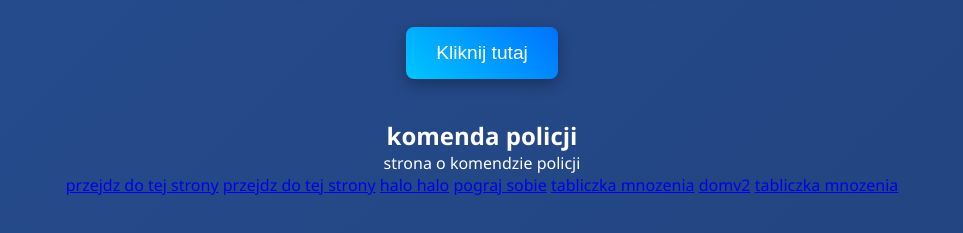
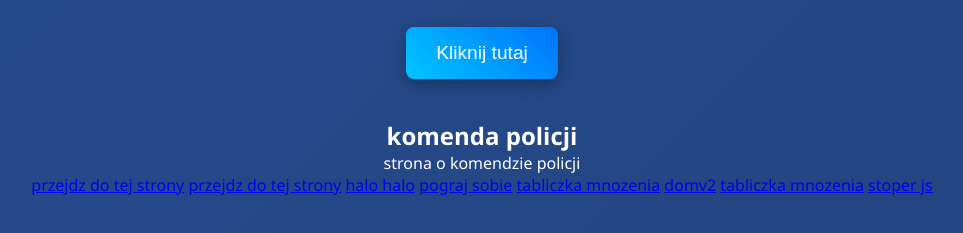
Before and after one commit to sztywniak59/sztywniak59.github.io, a plain HTML site: page index.html in a window 1280 px wide. Shown: the part 331-564 px from the top of the page, without its empty margins (158-1121 px from the left). Drawn offline with Linux system fonts and the light colour scheme.

Commit message:
Update index.html

```diff
--- a/index.html
+++ b/index.html
@@ -105,6 +105,7 @@
     <a href="tabliczka.html">tabliczka mnozenia</a>
     <a href= "domv2.html" target="_blank">domv2</a>
     <a href="metodytablicowe.html">tabliczka mnozenia</a>
+    <a href="stoper.html">stoper js</a>
 
 </section>
 </body>
```
